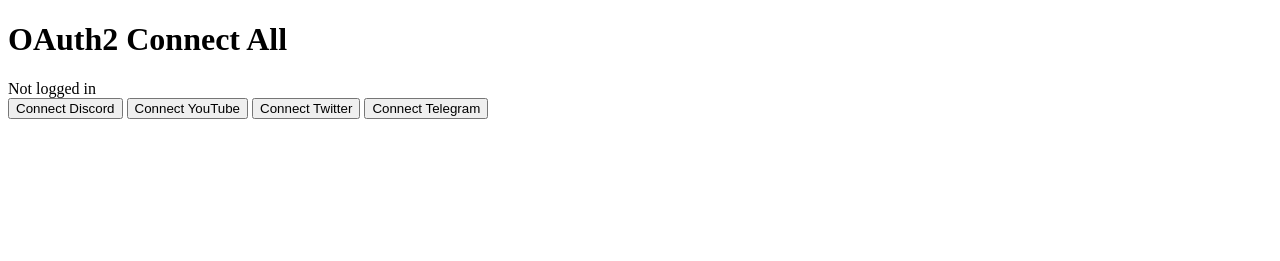
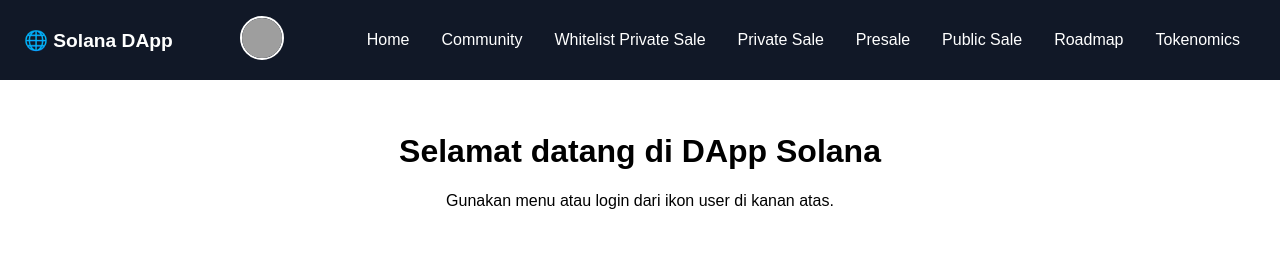
Before and after one commit to vanessachainio/Testing, a plain HTML site: page public/index.html in a window 1280 px wide. Drawn offline with Linux system fonts and the light colour scheme; no server answers; grey boxes are pictures that could not be loaded.

Commit message:
Update index.html

```diff
--- a/public/index.html
+++ b/public/index.html
@@ -1,63 +1,223 @@
-
 <!DOCTYPE html>
 <html lang="en">
 <head>
-  <meta charset="UTF-8" />
-  <meta name="viewport" content="width=device-width, initial-scale=1.0" />
-  <title>OAuth2 Connect All</title>
+  <meta charset="UTF-8">
+  <title>Solana DApp Login Menu</title>
+  <meta name="viewport" content="width=device-width, initial-scale=1.0">
+  <script src="https://www.gstatic.com/firebasejs/10.12.2/firebase-app-compat.js"></script>
+  <script src="https://www.gstatic.com/firebasejs/10.12.2/firebase-auth-compat.js"></script>
+  <style>
+    body {
+      font-family: sans-serif;
+      margin: 0;
+      padding: 0;
+    }
+
+    header {
+      background-color: #111827;
+      color: white;
+      display: flex;
+      justify-content: space-between;
+      align-items: center;
+      padding: 1rem 1.5rem;
+      position: relative;
+    }
+
+    .left-group {
+      display: flex;
+      align-items: center;
+      gap: 1rem;
+    }
+
+    .menu-toggle {
+      font-size: 24px;
+      background: none;
+      border: none;
+      color: white;
+      cursor: pointer;
+      display: block;
+    }
+
+    .logo {
+      font-size: 1.2rem;
+      font-weight: bold;
+    }
+
+    .user-container {
+      position: relative;
+    }
+
+    .user-icon {
+      width: 40px;
+      height: 40px;
+      border-radius: 9999px;
+      object-fit: cover;
+      border: 2px solid white;
+      cursor: pointer;
+    }
+
+    .user-dropdown {
+      display: none;
+      position: absolute;
+      top: 50px;
+      right: 0;
+      background: white;
+      border: 1px solid #ccc;
+      border-radius: 8px;
+      box-shadow: 0 4px 12px rgba(0,0,0,0.2);
+      z-index: 1000;
+      min-width: 180px;
+    }
+
+    .user-dropdown button {
+      width: 100%;
+      padding: 10px;
+      border: none;
+      background: white;
+      text-align: left;
+      cursor: pointer;
+      font-size: 14px;
+    }
+
+    .user-dropdown button:hover {
+      background: #f3f4f6;
+    }
+
+    nav {
+      position: absolute;
+      top: 100%;
+      left: 0;
+      background-color: #1f2937;
+      width: 200px;
+      display: none;
+      flex-direction: column;
+      box-shadow: 0 2px 10px rgba(0,0,0,0.5);
+      z-index: 10;
+    }
+
+    nav a {
+      color: white;
+      text-decoration: none;
+      padding: 12px 16px;
+      border-bottom: 1px solid #374151;
+    }
+
+    nav a:hover {
+      background-color: #374151;
+    }
+
+    nav.show {
+      display: flex;
+    }
+
+    main {
+      padding: 2rem;
+      text-align: center;
+    }
+
+    @media (min-width: 768px) {
+      .menu-toggle {
+        display: none;
+      }
+
+      nav {
+        display: flex !important;
+        position: static;
+        flex-direction: row;
+        background: none;
+        box-shadow: none;
+        width: auto;
+      }
+
+      nav a {
+        border: none;
+        padding: 0 1rem;
+      }
+
+      .left-group {
+        gap: 2rem;
+      }
+    }
+  </style>
+
+  <!-- Firebase CDN -->
+  <script src="https://www.gstatic.com/firebasejs/10.12.2/firebase-app-compat.js"></script>
+  <script src="https://www.gstatic.com/firebasejs/10.12.2/firebase-auth-compat.js"></script>
 </head>
 <body>
-  <h1>OAuth2 Connect All</h1>
-  <div id="status">Checking login status...</div>
-  <div id="buttons">
-    <button onclick="window.location.href='/api/discord/login'">Connect Discord</button>
-    <button onclick="window.location.href='/api/youtube/login'">Connect YouTube</button>
-    <button onclick="window.location.href='/api/twitter/login'">Connect Twitter</button>
-    <button onclick="startTelegramOAuth()">Connect Telegram</button>
-  </div>
-  <div id="disconnects" style="display:none">
-    <button onclick="disconnect('discord')">Disconnect Discord</button>
-    <button onclick="disconnect('youtube')">Disconnect YouTube</button>
-    <button onclick="disconnect('twitter')">Disconnect Twitter</button>
-    <button onclick="disconnect('telegram')">Disconnect Telegram</button>
-  </div>
+  <header>
+    <div class="left-group">
+      <button class="menu-toggle" onclick="toggleMenu()">☰</button>
+      <div class="logo">🌐 Solana DApp</div>
+    </div>
+
+    <!-- User Icon + Dropdown -->
+    <div class="user-container">
+      <img src="https://www.w3schools.com/howto/img_avatar.png" alt="User" class="user-icon" onclick="toggleUserDropdown()">
+      <div class="user-dropdown" id="userDropdown">
+        <button onclick="loginWithGoogle()">Connect Gmail</button>
+        <button onclick="loginWithTwitter()">Connect Twitter</button>
+        <button onclick="loginWithDiscord()">Connect Discord</button>
+      </div>
+    </div>
+
+    <nav id="navMenu">
+      <a href="#">Home</a>
+      <a href="#">Community</a>
+      <a href="#">Whitelist Private Sale</a>
+      <a href="#">Private Sale</a>
+      <a href="#">Presale</a>
+      <a href="#">Public Sale</a>
+      <a href="#">Roadmap</a>
+      <a href="#">Tokenomics</a>
+    </nav>
+  </header>
+
+  <main>
+    <h1>Selamat datang di DApp Solana</h1>
+    <p>Gunakan menu atau login dari ikon user di kanan atas.</p>
+  </main>
+
   <script>
-    async function checkLogin(service) {
-      try {
-        const res = await fetch(`/api/${service}/me`);
-        if (!res.ok) throw new Error();
-        const data = await res.json();
-        document.getElementById('status').innerHTML += `<br>${service}: Logged in as ${data.username || data.email}`;
-        return true;
-      } catch {
-        return false;
-      }
+    function toggleMenu() {
+      document.getElementById("navMenu").classList.toggle("show");
     }
 
-    async function checkAll() {
-      const services = ['discord', 'youtube', 'twitter', 'telegram'];
-      const results = await Promise.all(services.map(checkLogin));
-      if (results.some(ok => ok)) {
-        document.getElementById('buttons').style.display = 'none';
-        document.getElementById('disconnects').style.display = 'block';
-      } else {
-        document.getElementById('status').textContent = 'Not logged in';
-      }
+    function toggleUserDropdown() {
+      document.getElementById("userDropdown").classList.toggle("show");
     }
 
-    async function disconnect(service) {
-      await fetch(`/api/${service}/logout`);
-      window.location.reload();
+    // Firebase config kamu sendiri di sini
+    const firebaseConfig = {
+      apiKey: "AIzaSyDk0RoCd0aV4OrnoXA7L5fSZxCeq8sACxo",
+      authDomain: "babypandaflash-64a84.firebaseapp.com",
+      projectId: "babypandaflash-64a84",
+      appId: "1:208885509538:web:9ab3af6ef7dfa7652216fb",
+    };
+
+    firebase.initializeApp(firebaseConfig);
+    const auth = firebase.auth();
+
+    function loginWithGoogle() {
+      const provider = new firebase.auth.GoogleAuthProvider();
+      auth.signInWithPopup(provider)
+        .then(result => alert("Berhasil login Gmail: " + result.user.email))
+        .catch(error => console.error(error));
     }
 
-    function startTelegramOAuth() {
-      const botId = "8090102707";
-      const origin = encodeURIComponent(window.location.origin);
-      const url = `https://oauth.telegram.org/auth?bot_id=${botId}&origin=${origin}&embed=1&request_access=write`;
-      window.location.href = url;
+    function loginWithTwitter() {
+      const provider = new firebase.auth.TwitterAuthProvider();
+      auth.signInWithPopup(provider)
+        .then(result => alert("Berhasil login Twitter: " + result.user.displayName))
+        .catch(error => console.error(error));
     }
 
-    checkAll();
+    function loginWithDiscord() {
+      const provider = new firebase.auth.OAuthProvider('oidc.discord');
+      auth.signInWithPopup(provider)
+        .then(result => alert("Berhasil login Discord: " + result.user.displayName))
+        .catch(error => console.error(error));
+    }
   </script>
 </body>
 </html>
```
